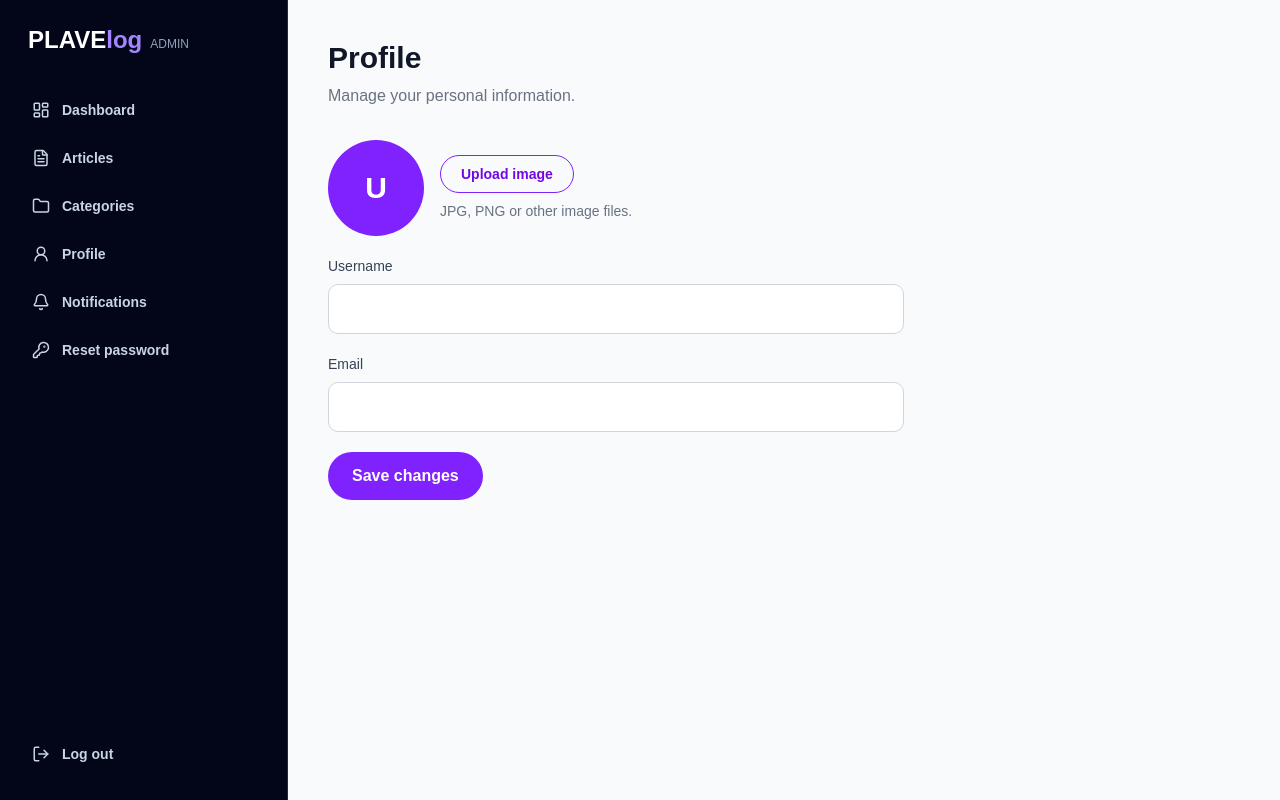
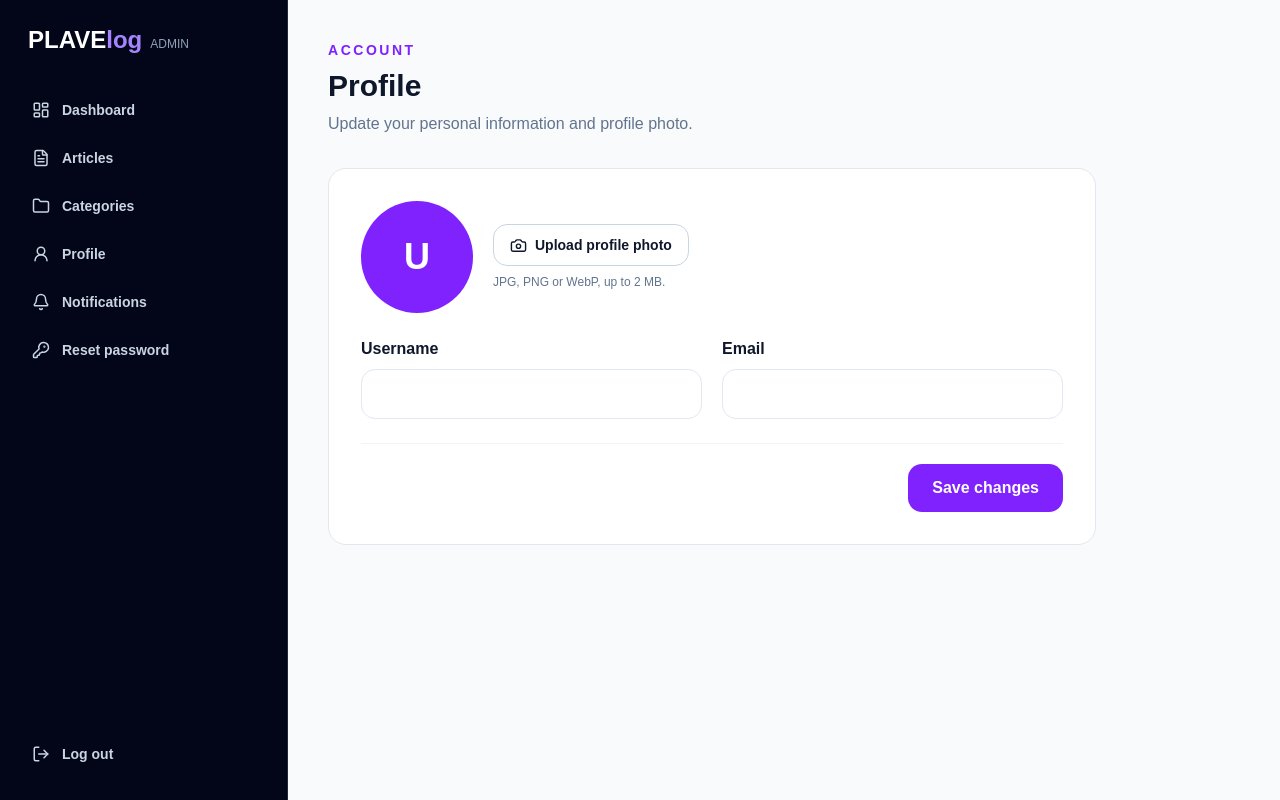
Before and after one commit to nutthakitsrida-wq/shogun-blog, a React (Vite) app: page /account/profile in a window 1280 px wide. Built offline with nearby package versions, Linux system fonts and the light colour scheme.

Commit message:
feat(admin): enhance profile management

```diff
--- a/src/pages/ProfilePage.jsx
+++ b/src/pages/ProfilePage.jsx
@@ -1,179 +1,113 @@
+import { Camera, CheckCircle2 } from "lucide-react";
 import { useState } from "react";
+import { addNotification } from "@/lib/adminStorage";
 
 function ProfilePage() {
-  const savedCurrentUser =
-    JSON.parse(localStorage.getItem("currentUser")) || {};
-
+  const savedCurrentUser = JSON.parse(localStorage.getItem("currentUser")) || {};
   const [formData, setFormData] = useState({
     username: savedCurrentUser.username || "",
     email: savedCurrentUser.email || "",
     profileImage: savedCurrentUser.profileImage || "",
   });
-
+  const [error, setError] = useState("");
   const [message, setMessage] = useState("");
 
   function handleChange(event) {
-    const { name, value } = event.target;
-
-    setFormData((previousFormData) => ({
-      ...previousFormData,
-      [name]: value,
-    }));
+    setFormData((current) => ({ ...current, [event.target.name]: event.target.value }));
+    setMessage("");
   }
 
   function handleImageChange(event) {
     const file = event.target.files[0];
-
-    if (!file) {
+    if (!file) return;
+    if (!file.type.startsWith("image/")) {
+      setError("Please select an image file.");
       return;
     }
-
-    if (!file.type.startsWith("image/")) {
-      setMessage("Please select an image file");
+    if (file.size > 2 * 1024 * 1024) {
+      setError("Profile image must be smaller than 2 MB.");
       return;
     }
-
     const reader = new FileReader();
-
-    reader.onloadend = () => {
-      setFormData((previousFormData) => ({
-        ...previousFormData,
-        profileImage: reader.result,
-      }));
-
+    reader.onload = () => {
+      setFormData((current) => ({ ...current, profileImage: reader.result }));
+      setError("");
       setMessage("");
     };
-
     reader.readAsDataURL(file);
   }
 
   function handleSubmit(event) {
     event.preventDefault();
+    const username = formData.username.trim();
+    const email = formData.email.trim().toLowerCase();
+    if (!username || !email) {
+      setError("Username and email are required.");
+      return;
+    }
 
     const users = JSON.parse(localStorage.getItem("users")) || [];
-
-    const updatedUsers = users.map((user) => {
-      if (user.email === savedCurrentUser.email) {
-        return {
-          ...user,
-          username: formData.username.trim(),
-          email: formData.email.trim().toLowerCase(),
-          profileImage: formData.profileImage,
-        };
-      }
-
-      return user;
-    });
-
-    const updatedCurrentUser = {
-      username: formData.username.trim(),
-      email: formData.email.trim().toLowerCase(),
-      profileImage: formData.profileImage,
-    };
+    const updatedCurrentUser = { ...savedCurrentUser, ...formData, username, email };
+    const userIndex = users.findIndex((user) => user.email === savedCurrentUser.email);
+    const updatedUsers = [...users];
+    if (userIndex >= 0) updatedUsers[userIndex] = { ...users[userIndex], ...updatedCurrentUser };
+    else updatedUsers.push(updatedCurrentUser);
 
     localStorage.setItem("users", JSON.stringify(updatedUsers));
-    localStorage.setItem(
-      "currentUser",
-      JSON.stringify(updatedCurrentUser)
-    );
-
-    setMessage("Profile updated successfully");
+    localStorage.setItem("currentUser", JSON.stringify(updatedCurrentUser));
+    addNotification("Your profile was updated.", "/admin/profile");
+    setError("");
+    setMessage("Profile updated successfully.");
   }
 
   return (
-    <div>
-      <h1 className="text-3xl font-bold text-gray-900">Profile</h1>
+    <section className="max-w-3xl">
+      <p className="text-sm font-bold uppercase tracking-[0.18em] text-violet-600">Account</p>
+      <h1 className="mt-2 text-3xl font-black text-slate-900">Profile</h1>
+      <p className="mt-2 text-slate-500">Update your personal information and profile photo.</p>
 
-      <p className="mt-2 text-gray-500">
-        Manage your personal information.
-      </p>
-
-      <form onSubmit={handleSubmit} className="mt-8 max-w-xl space-y-5">
-        <div className="flex flex-col items-start gap-4 sm:flex-row sm:items-center">
+      <form onSubmit={handleSubmit} className="mt-8 space-y-6 rounded-2xl border border-slate-200 bg-white p-6 sm:p-8">
+        <div className="flex flex-col gap-5 sm:flex-row sm:items-center">
           {formData.profileImage ? (
-            <img
-              src={formData.profileImage}
-              alt="Profile"
-              className="h-24 w-24 rounded-full object-cover"
-            />
+            <img src={formData.profileImage} alt="Profile preview" className="h-28 w-28 rounded-full object-cover ring-4 ring-violet-100" />
           ) : (
-            <div className="flex h-24 w-24 items-center justify-center rounded-full bg-violet-600 text-3xl font-bold text-white">
-              {formData.username?.charAt(0).toUpperCase() || "U"}
+            <div className="flex h-28 w-28 items-center justify-center rounded-full bg-violet-600 text-4xl font-black text-white">
+              {formData.username.charAt(0).toUpperCase() || "U"}
             </div>
           )}
-
           <div>
-            <label
-              htmlFor="profileImage"
-              className="inline-block cursor-pointer rounded-full border border-violet-600 px-5 py-2 text-sm font-semibold text-violet-700 transition hover:bg-violet-50"
-            >
-              Upload image
+            <label htmlFor="profileImage" className="inline-flex cursor-pointer items-center gap-2 rounded-xl border border-slate-300 px-4 py-2.5 text-sm font-bold hover:border-violet-400 hover:text-violet-700">
+              <Camera size={17} /> Upload profile photo
             </label>
-
-            <input
-              id="profileImage"
-              type="file"
-              accept="image/*"
-              onChange={handleImageChange}
-              className="hidden"
-            />
-
-            <p className="mt-2 text-sm text-gray-500">
-              JPG, PNG or other image files.
-            </p>
+            <input id="profileImage" type="file" accept="image/*" onChange={handleImageChange} className="hidden" />
+            <p className="mt-2 text-xs text-slate-500">JPG, PNG or WebP, up to 2 MB.</p>
           </div>
         </div>
 
-        <div>
-          <label
-            htmlFor="username"
-            className="mb-2 block text-sm font-medium text-gray-700"
-          >
+        <div className="grid gap-5 sm:grid-cols-2">
+          <label className="grid gap-2 font-semibold">
             Username
+            <input name="username" value={formData.username} onChange={handleChange} className="rounded-xl border border-slate-200 px-4 py-3 font-normal outline-none focus:border-violet-500" />
           </label>
-
-          <input
-            id="username"
-            name="username"
-            type="text"
-            value={formData.username}
-            onChange={handleChange}
-            className="w-full rounded-lg border border-gray-300 bg-white px-4 py-3 outline-none transition focus:border-violet-500 focus:ring-2 focus:ring-violet-100"
-          />
+          <label className="grid gap-2 font-semibold">
+            Email
+            <input name="email" type="email" value={formData.email} onChange={handleChange} className="rounded-xl border border-slate-200 px-4 py-3 font-normal outline-none focus:border-violet-500" />
+          </label>
         </div>
 
-        <div>
-          <label
-            htmlFor="email"
-            className="mb-2 block text-sm font-medium text-gray-700"
-          >
-            Email
-          </label>
-
-          <input
-            id="email"
-            name="email"
-            type="email"
-            value={formData.email}
-            onChange={handleChange}
-            className="w-full rounded-lg border border-gray-300 bg-white px-4 py-3 outline-none transition focus:border-violet-500 focus:ring-2 focus:ring-violet-100"
-          />
-        </div>
-
+        {error && <p role="alert" className="rounded-xl bg-red-50 px-4 py-3 text-sm text-red-700">{error}</p>}
         {message && (
-          <p className="rounded-lg bg-green-50 px-4 py-3 text-sm text-green-700">
-            {message}
+          <p role="status" className="flex items-center gap-2 rounded-xl bg-emerald-50 px-4 py-3 text-sm font-semibold text-emerald-700">
+            <CheckCircle2 size={18} /> {message}
           </p>
         )}
-
-        <button
-          type="submit"
-          className="rounded-full bg-violet-600 px-6 py-3 font-semibold text-white transition hover:bg-violet-700"
-        >
-          Save changes
-        </button>
+        <div className="flex justify-end border-t border-slate-100 pt-5">
+          <button type="submit" className="rounded-xl bg-violet-600 px-6 py-3 font-bold text-white hover:bg-violet-700">
+            Save changes
+          </button>
+        </div>
       </form>
-    </div>
+    </section>
   );
 }
 
```
